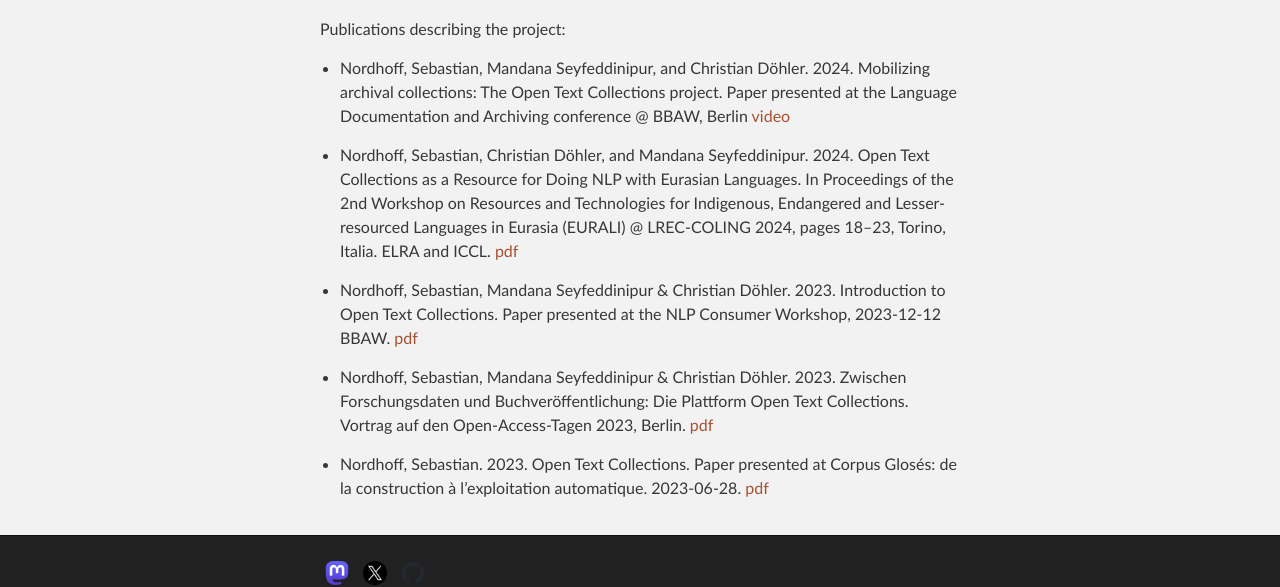
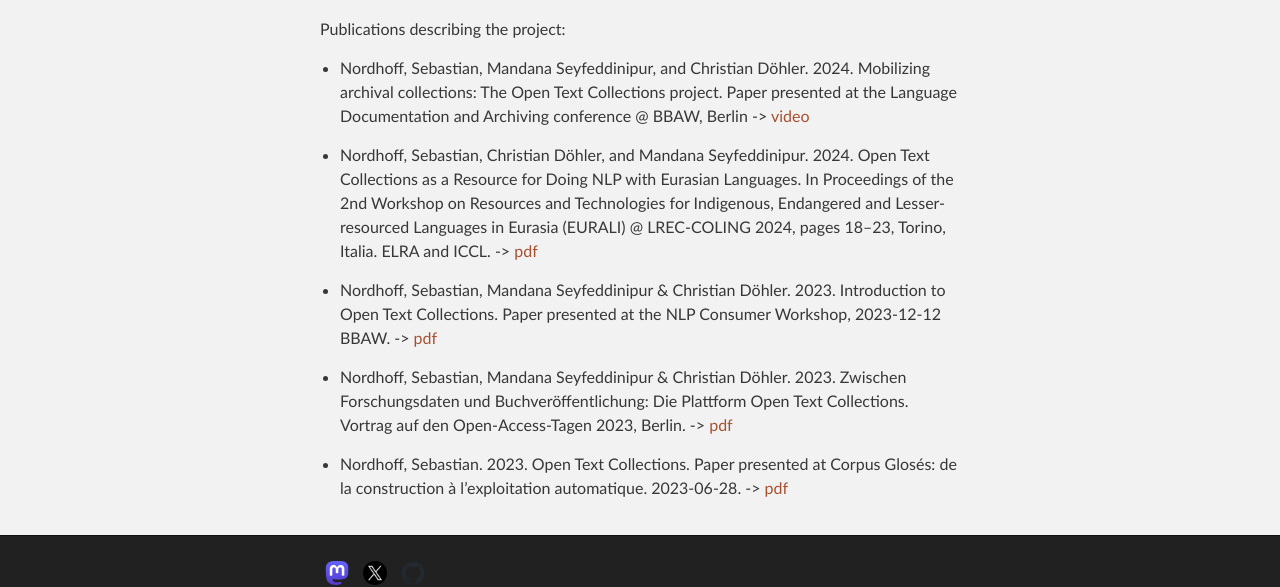
Before and after one commit to OpenTextCollections/opentextcollections.github.io, a Jekyll site: the page built from publications.md, in a window 1280 px wide. Shown: the part 401-988 px from the top of the page. Built offline with Jekyll 4.4.1, drawn with Linux system fonts in a browser that asks for light colours.

```diff
--- a/publications.md
+++ b/publications.md
@@ -6,12 +6,12 @@ layout: default
 
 Publications describing the project:
 
-- Nordhoff, Sebastian, Mandana Seyfeddinipur, and Christian Döhler. 2024. Mobilizing archival collections: The Open Text Collections project. Paper presented at the Language Documentation and Archiving conference @ BBAW, Berlin [video](https://youtu.be/0rRsD-KoAuM?si=uWGGmGcBnadM5BhE)
+- Nordhoff, Sebastian, Mandana Seyfeddinipur, and Christian Döhler. 2024. Mobilizing archival collections: The Open Text Collections project. Paper presented at the Language Documentation and Archiving conference @ BBAW, Berlin -> [video](https://youtu.be/0rRsD-KoAuM?si=uWGGmGcBnadM5BhE)
 
-- Nordhoff, Sebastian, Christian Döhler, and Mandana Seyfeddinipur. 2024. Open Text Collections as a Resource for Doing NLP with Eurasian Languages. In Proceedings of the 2nd Workshop on Resources and Technologies for Indigenous, Endangered and Lesser-resourced Languages in Eurasia (EURALI) @ LREC-COLING 2024, pages 18–23, Torino, Italia. ELRA and ICCL. [pdf](/publications/2024.eurali-1.3.pdf)
+- Nordhoff, Sebastian, Christian Döhler, and Mandana Seyfeddinipur. 2024. Open Text Collections as a Resource for Doing NLP with Eurasian Languages. In Proceedings of the 2nd Workshop on Resources and Technologies for Indigenous, Endangered and Lesser-resourced Languages in Eurasia (EURALI) @ LREC-COLING 2024, pages 18–23, Torino, Italia. ELRA and ICCL. -> [pdf](/publications/2024.eurali-1.3.pdf)
 
-- Nordhoff, Sebastian, Mandana Seyfeddinipur & Christian Döhler. 2023. Introduction to Open Text Collections. Paper presented at the NLP Consumer Workshop, 2023-12-12 BBAW. [pdf](/publications/20231212NordhoffEtAlConsumerWorkshop.pdf)
+- Nordhoff, Sebastian, Mandana Seyfeddinipur & Christian Döhler. 2023. Introduction to Open Text Collections. Paper presented at the NLP Consumer Workshop, 2023-12-12 BBAW. -> [pdf](/publications/20231212NordhoffEtAlConsumerWorkshop.pdf)
 
-- Nordhoff, Sebastian, Mandana Seyfeddinipur & Christian Döhler. 2023. Zwischen Forschungsdaten und Buchveröffentlichung: Die Plattform Open Text Collections. Vortrag auf den Open-Access-Tagen 2023, Berlin. [pdf](/publications/2023OATage_NordhoffEtAl.pdf)
+- Nordhoff, Sebastian, Mandana Seyfeddinipur & Christian Döhler. 2023. Zwischen Forschungsdaten und Buchveröffentlichung: Die Plattform Open Text Collections. Vortrag auf den Open-Access-Tagen 2023, Berlin. -> [pdf](/publications/2023OATage_NordhoffEtAl.pdf)
 
-- Nordhoff, Sebastian. 2023.  Open Text Collections. Paper presented at Corpus Glosés: de la construction à l’exploitation automatique. 2023-06-28. [pdf](/publications/Nordhoff2023Paris.pdf)
+- Nordhoff, Sebastian. 2023.  Open Text Collections. Paper presented at Corpus Glosés: de la construction à l’exploitation automatique. 2023-06-28. -> [pdf](/publications/Nordhoff2023Paris.pdf)
```
